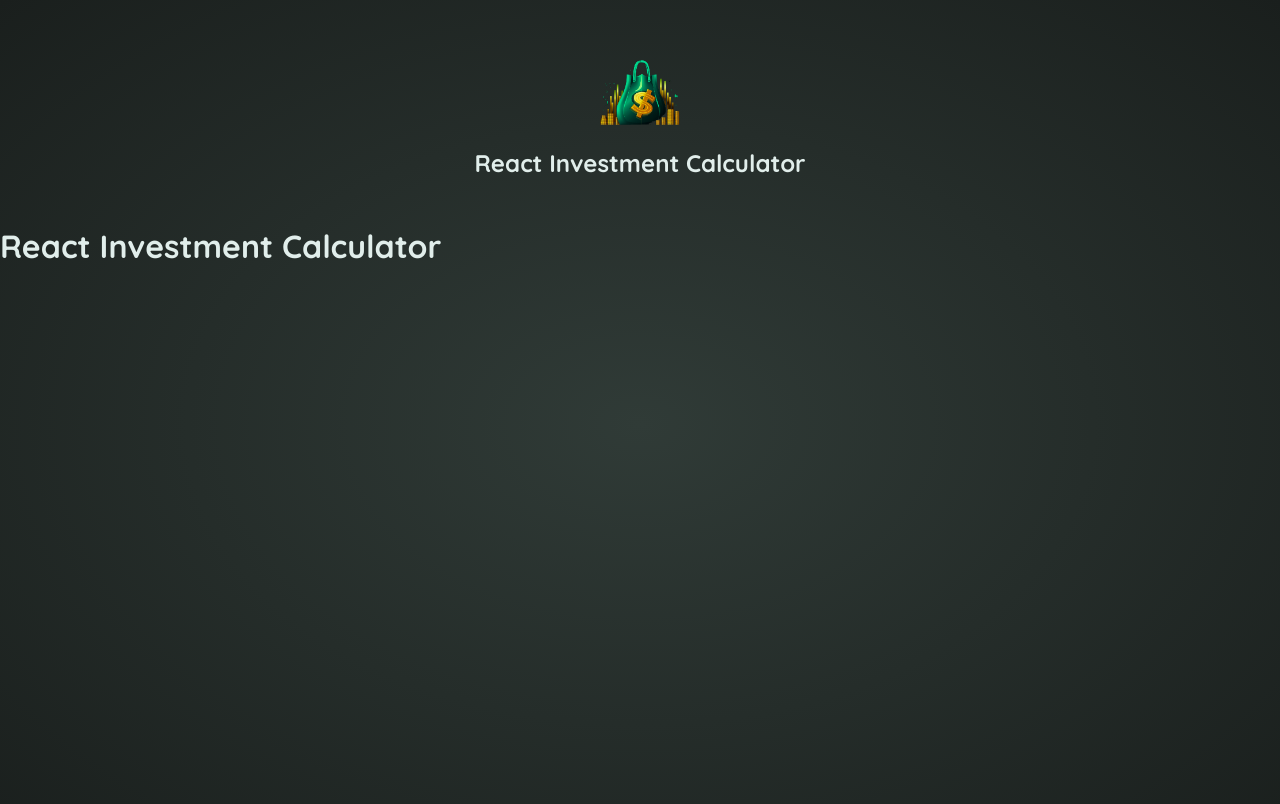
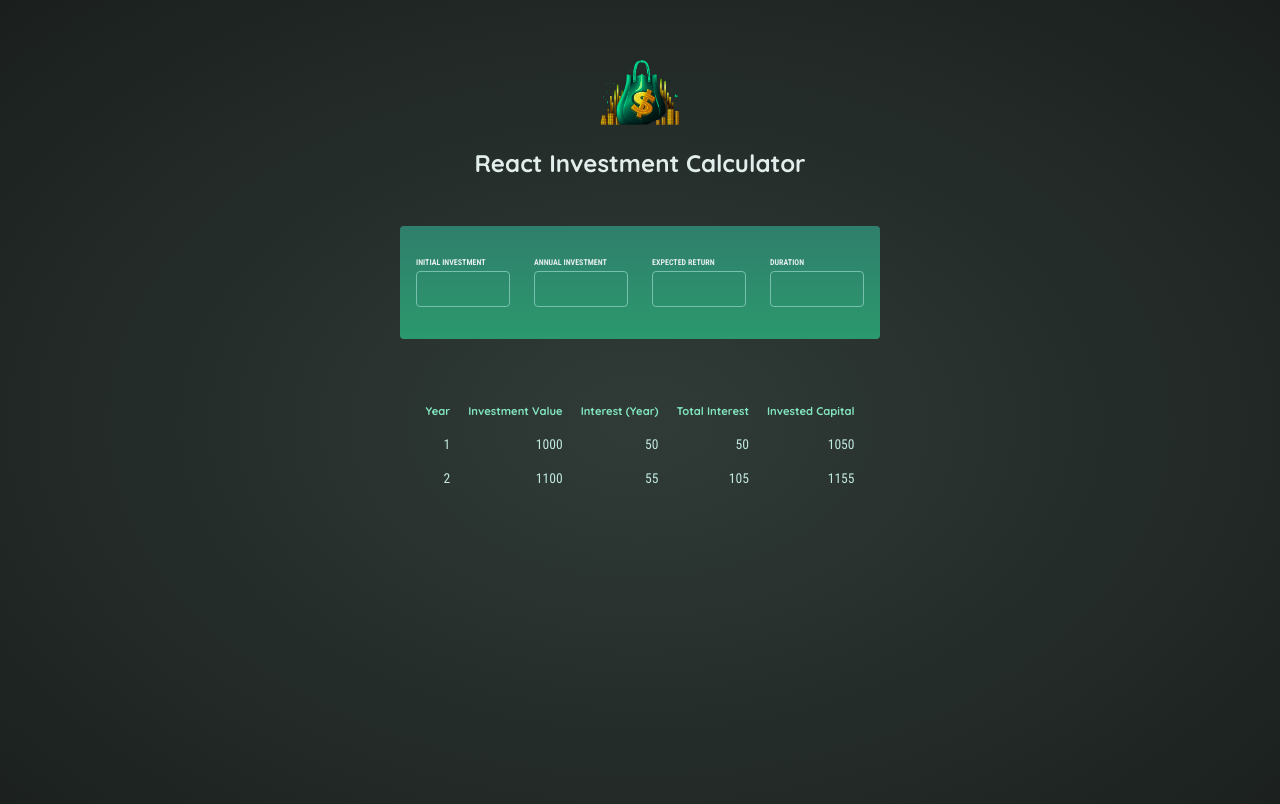
Before and after one commit to ErickMartins153/Investment-Calculator, a React (Vite) app: page / in a window 1280 px wide. Shown: the top 804 px of the page. Built offline with nearby package versions, Linux system fonts and the light colour scheme.

Commit message:
track the input change

```diff
--- a/src/App.jsx
+++ b/src/App.jsx
@@ -1,7 +1,22 @@
+import { useState } from "react";
+import InputField from "./components/InputField";
+import ResultTable from "./components/ResultTable";
+
 function App() {
+  const [inputs, setInputs] = useState({});
+
+  function handleInput(e, field) {
+    setInputs((prevInputs) => {
+      return { ...prevInputs, [field]: [e.target.value] };
+    });
+  }
+
   return (
-    <h1>React Investment Calculator</h1>
-  )
+    <>
+      <InputField onChange={handleInput} />
+      <ResultTable />
+    </>
+  );
 }
 
-export default App
+export default App;
--- a/src/components/InputField.jsx
+++ b/src/components/InputField.jsx
@@ -1,22 +1,38 @@
-export default function InputField() {
+export default function InputField({ onChange }) {
   return (
     <section id="user-input">
       <div className="input-group">
         <p>
           <label>Initial Investment</label>
-          <input type="number" required />
+          <input
+            type="number"
+            required
+            onChange={(e) => onChange(e, "Initial Investment")}
+          />
         </p>
         <p>
           <label>Annual Investment</label>
-          <input type="number" required />
+          <input
+            type="number"
+            required
+            onChange={(e) => onChange(e, "Annual Investment")}
+          />
         </p>
         <p>
           <label>Expected Return</label>
-          <input type="number" required />
+          <input
+            type="number"
+            required
+            onChange={(e) => onChange(e, "Expected Return")}
+          />
         </p>
         <p>
           <label>Duration</label>
-          <input type="number" required />
+          <input
+            type="number"
+            required
+            onChange={(e) => onChange(e, "Duration")}
+          />
         </p>
       </div>
     </section>
```
